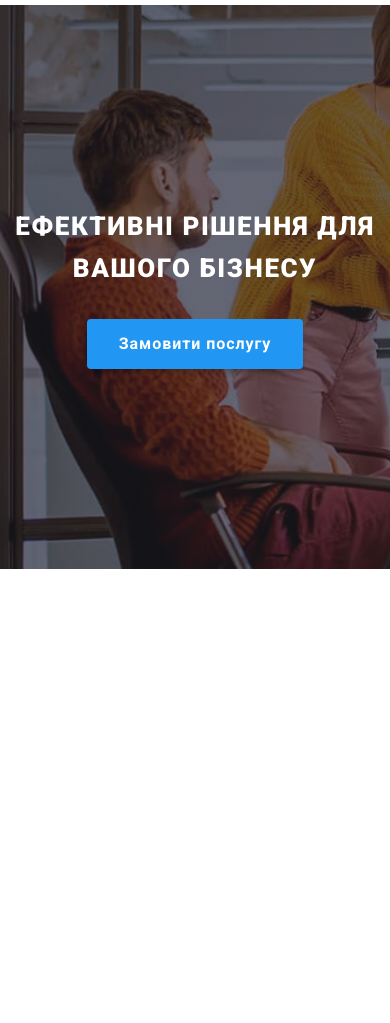
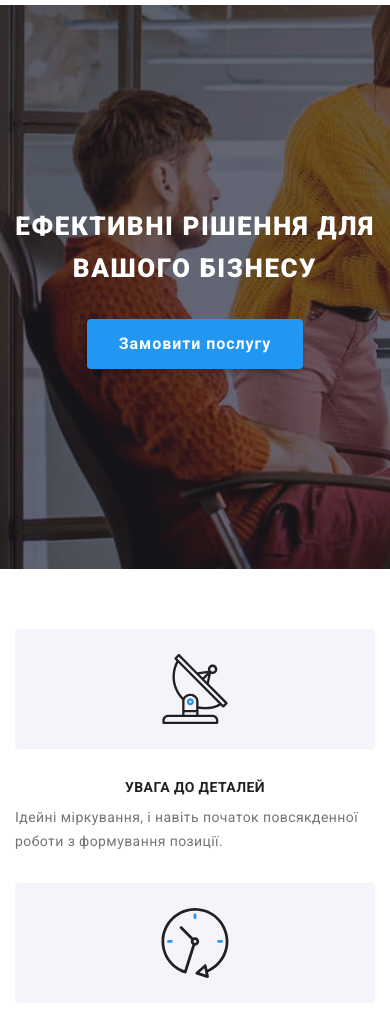
Before and after one commit to SerhiiZhuk17/goit-markup-hw-08, a plain HTML site: page index.html in a window 390 px wide. Shown: the part 77-1100 px from the top of the page. Before the commit the page ends 844 px from the top, so only its background shows below. Drawn offline with nearby package versions, Linux system fonts and the light colour scheme.

Commit message:
added features

```diff
--- a/index.html
+++ b/index.html
@@ -91,7 +91,7 @@
             </div>
         </section>
         <!--Our features-->
-        <!-- <section class="section">
+        <section class="section">
             <div class="container">
                 <h2 class="visually-hidden" >Features</h2>
                 <ul class="main-features-list">
@@ -133,7 +133,7 @@
                     </li>
                 </ul>
             </div>
-        </section>  -->
+        </section>
         <!--What are we doing-->
         <!-- <section class="our-job">
             <div class="container">
--- a/sass/components/_mobile-menu.scss
+++ b/sass/components/_mobile-menu.scss
@@ -120,10 +120,6 @@
 
 }
 
-.soc-mob-item:not(:last-child) {
-
-}
-
 .contact-number-mob {
     @include font(500, 34px, 40px);
     color: var(--accent-color);
--- a/sass/layout/_features.scss
+++ b/sass/layout/_features.scss
@@ -1,4 +1,49 @@
-.main-features-list {
+@media screen and (max-width: 768px) {
+    .main-features-list {
+        display: flex;
+            flex-direction: column;
+        }
+        .features-list {
+            margin-bottom: 30px;
+        max-width: 450px;}
+
+        .section {
+            padding: 60px 0px;
+        }
+                .features-list-container {
+                    height: 120px;
+                    width: 100%;
+                    @include flex-center;
+                    background-position: center;
+                    background-color: #F5F4FA;
+                    border-radius: 4px;
+                    margin-bottom: 30px;
+                }
+
+                .features-list-svg {
+                    width: 70px;
+                    height: 70px;
+                }
+                .features-title {
+                    text-align: center;
+    margin-bottom: 10px;
+    @include font($fw: 700);
+    letter-spacing: 0.03em;
+    text-transform: uppercase;
+    color: var(--primary-text-color-light-theme);
+}
+
+.description-features-title {
+    @include font($fw: 400, $lh: 24px);
+    letter-spacing: 0.03em;
+    color: var(--secondary-text-color-light-theme);
+}
+    }
+
+@media screen and (min-width: 768px) {}
+
+@media screen and (min-width: 1200px) {
+    .main-features-list {
     display: flex;
     justify-content: space-between;
 }
@@ -39,3 +84,4 @@
     letter-spacing: 0.03em;
     color: var(--secondary-text-color-light-theme);
 }
+}
```
Also changed, not shown: css/main.css, css/main.min.css, 2 other files.
